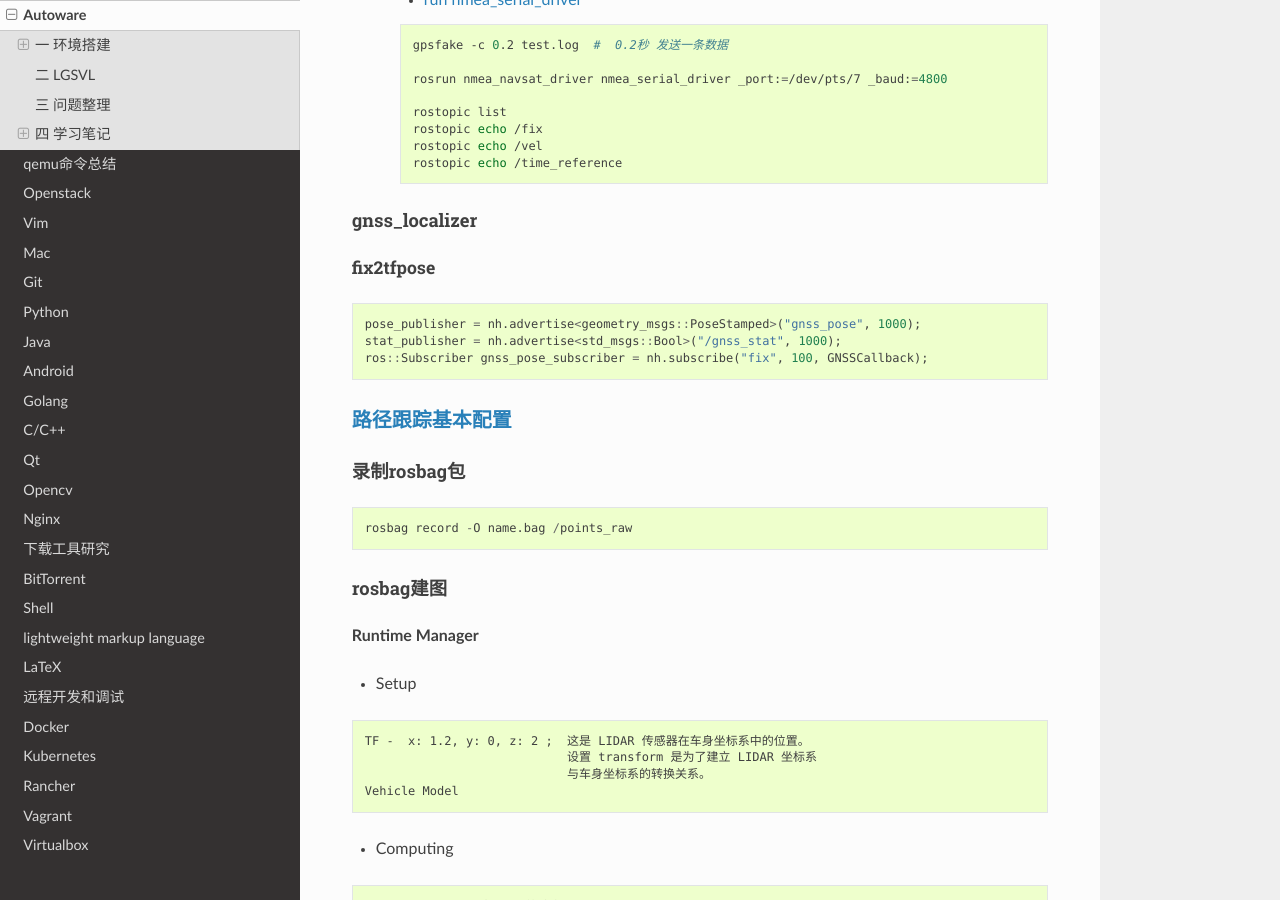
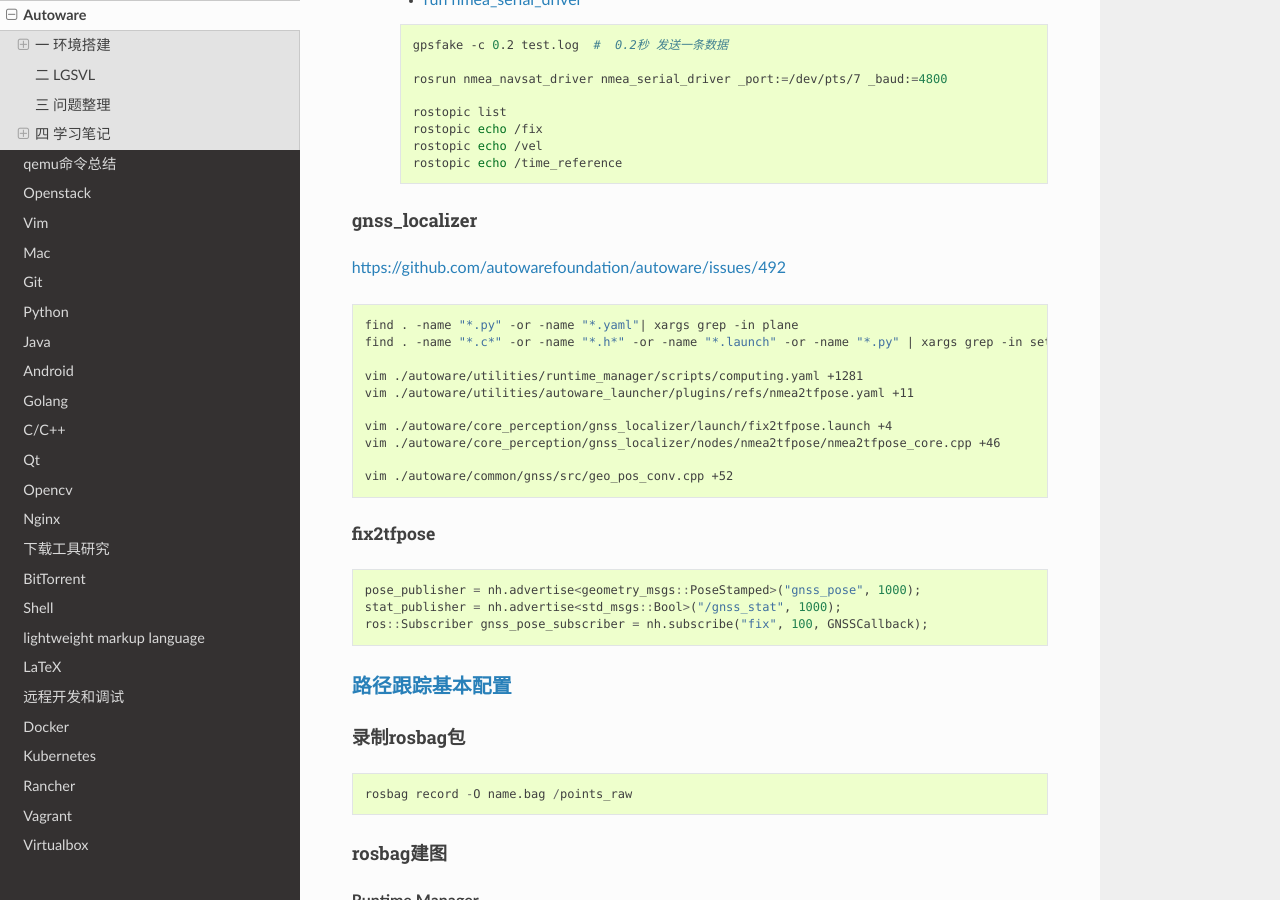
Before and after one commit to my-rds-store/my_space, a Sphinx documentation site: the page built from source/autoware/index.rst, in a window 1280 px wide and 900 px high, scrolled down 8280 px. Built offline with Sphinx 7.4.7 and the Read the Docs theme 2.0.0, drawn with Linux system fonts in a browser that asks for light colours.

Commit message:
update ..

```diff
--- a/source/autoware/index.rst
+++ b/source/autoware/index.rst
@@ -348,6 +348,23 @@ gpsfake
 gnss_localizer
 :::::::::::::::
 
+https://github.com/autowarefoundation/autoware/issues/492
+
+
+.. code-block:: sh
+
+    find . -name "*.py" -or -name "*.yaml"| xargs grep -in plane
+    find . -name "*.c*" -or -name "*.h*" -or -name "*.launch" -or -name "*.py" | xargs grep -in set_plane
+
+    vim ./autoware/utilities/runtime_manager/scripts/computing.yaml +1281
+    vim ./autoware/utilities/autoware_launcher/plugins/refs/nmea2tfpose.yaml +11
+
+    vim ./autoware/core_perception/gnss_localizer/launch/fix2tfpose.launch +4
+    vim ./autoware/core_perception/gnss_localizer/nodes/nmea2tfpose/nmea2tfpose_core.cpp +46
+
+    vim ./autoware/common/gnss/src/geo_pos_conv.cpp +52
+
+
 fix2tfpose
 '''''''''''''''
 
```
